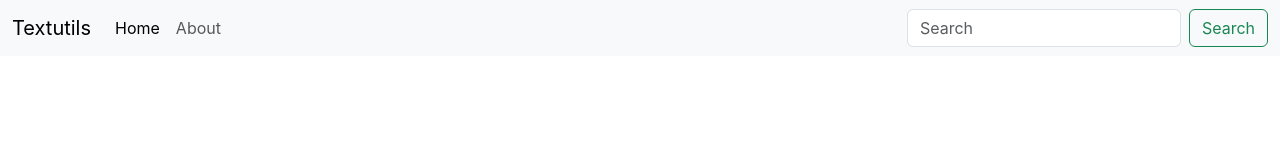
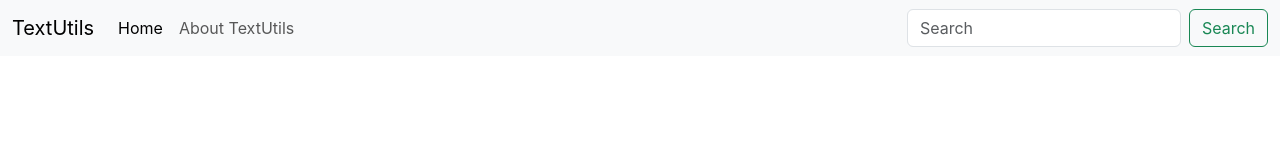
Before and after one commit to Pardeep-pathania/react, a React (Create React App) app: page / in a window 1280 px wide. Shown: the top 160 px of the page. Built offline with nearby package versions, Linux system fonts and the light colour scheme.

Commit message:
props are added

```diff
--- a/src/App.js
+++ b/src/App.js
@@ -1,32 +1,14 @@
 
 import './App.css';
+import Navbar from './components/Navbar';
+
 function App() {
   return (
     <>
-   <nav className="navbar navbar-expand-lg bg-body-tertiary">
-  <div className="container-fluid">
-    <a className="navbar-brand" href="/">Textutils</a>
-    <button className="navbar-toggler" type="button" data-bs-toggle="collapse" data-bs-target="#navbarSupportedContent" aria-controls="navbarSupportedContent" aria-expanded="false" aria-label="Toggle navigation">
-      <span className="navbar-toggler-icon"></span>
-    </button>
-    <div className="collapse navbar-collapse" id="navbarSupportedContent">
-      <ul className="navbar-nav me-auto mb-2 mb-lg-0">
-        <li className="nav-item">
-          <a className="nav-link active" aria-current="page" href="/">Home</a>
-        </li>
-        <li className="nav-item">
-          <a className="nav-link" href="/">About</a>
-        </li>
 
-      </ul>
-      <form className="d-flex" role="search">
-        <input className="form-control me-2" type="search" placeholder="Search" aria-label="Search"/>
-        <button className="btn btn-outline-success" type="submit">Search</button>
-      </form>
-    </div>
-  </div>
-</nav>
-    </>
+<Navbar title="TextUtils" aboutText="About TextUtils"/>
+{/* <Navbar/> */}
+</>
   );
 }
 export default App;
--- /dev/null
+++ b/src/components/Navbar.js
@@ -0,0 +1,42 @@
+import React from 'react'
+import PropTypes from 'prop-types'
+
+export default function Navbar(props) {
+  return (
+    <div>
+      <nav className="navbar navbar-expand-lg bg-body-tertiary">
+  <div className="container-fluid">
+    <a className="navbar-brand" href="/">{props.title}</a>
+    <button className="navbar-toggler" type="button" data-bs-toggle="collapse" data-bs-target="#navbarSupportedContent" aria-controls="navbarSupportedContent" aria-expanded="false" aria-label="Toggle navigation">
+      <span className="navbar-toggler-icon"></span>
+    </button>
+    <div className="collapse navbar-collapse" id="navbarSupportedContent">
+      <ul className="navbar-nav me-auto mb-2 mb-lg-0">
+        <li className="nav-item">
+          <a className="nav-link active" aria-current="page" href="/">Home</a>
+        </li>
+        <li className="nav-item">
+          <a className="nav-link" href="/">{props.aboutText}</a>
+        </li>
+
+      </ul>
+      <form className="d-flex" role="search">
+        <input className="form-control me-2" type="search" placeholder="Search" aria-label="Search"/>
+        <button className="btn btn-outline-success" type="submit">Search</button>
+      </form>
+    </div>
+  </div>
+</nav>
+    </div>
+  )
+}
+
+Navbar.propTypes = {
+    title:PropTypes.string.isRequired,
+    aboutText: PropTypes.string
+}
+
+Navbar.defaultProps = {
+    title: 'Set title here',
+    aboutText: 'About Text Here'
+};
```
